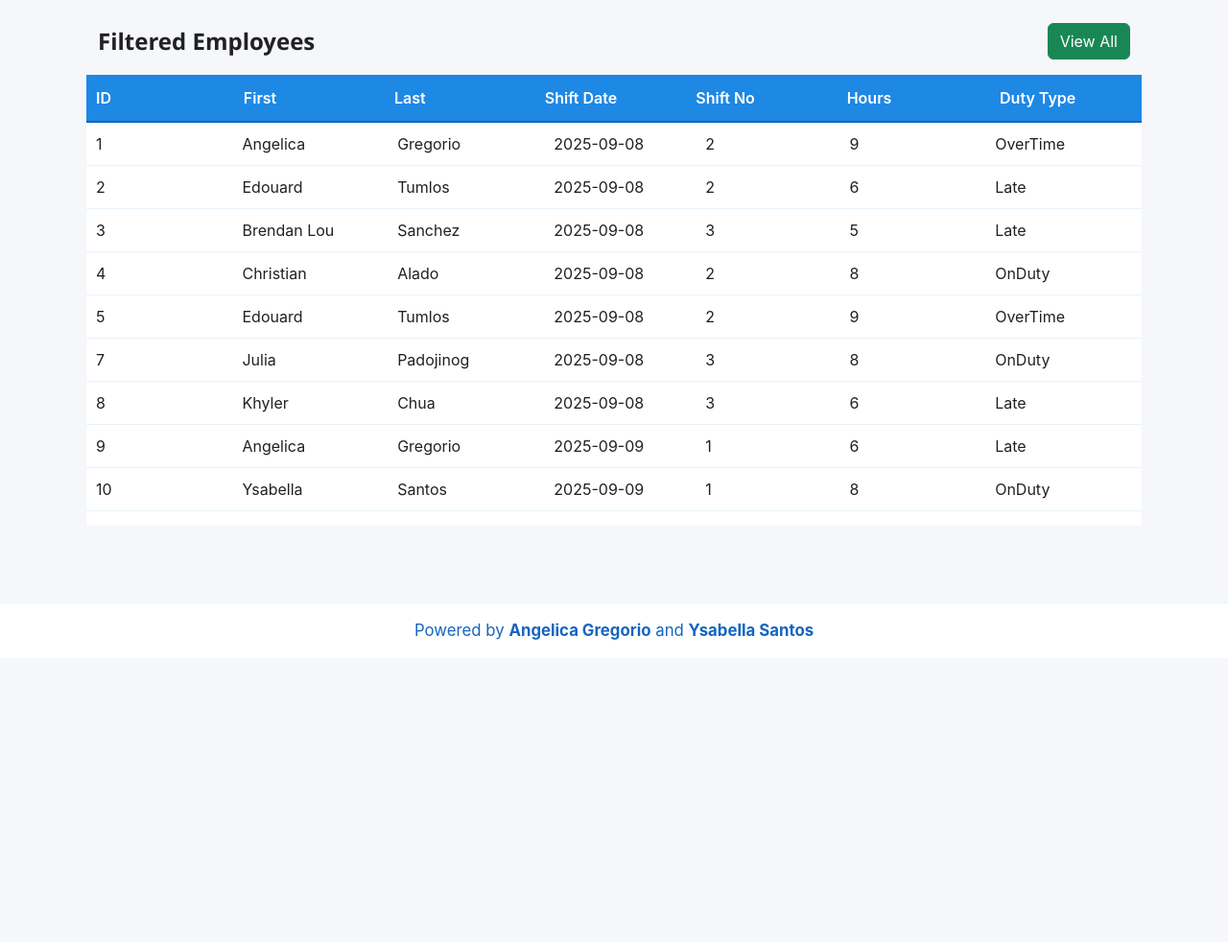
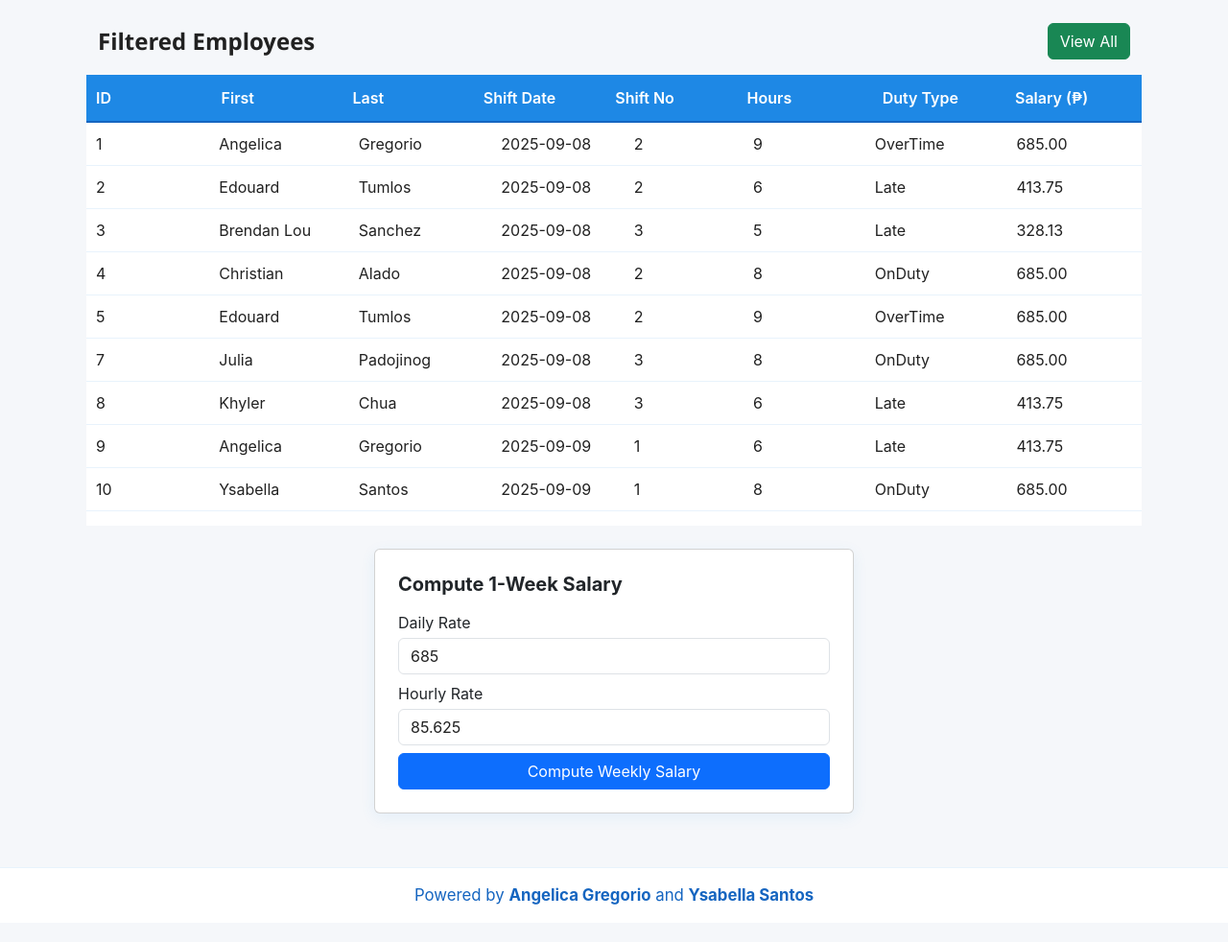
Before and after one commit to angelica-gregorio/employee-management, a PHP site: page / in a window 1280 px wide. Shown: the part 73-1055 px from the top of the page at 96% size. Run offline with PHP 8.4, Linux system fonts and the light colour scheme; data comes from the database, SQL or seed files in the repository.

Commit message:
refactor: improve code organization and add salary computation feature

```diff
--- a/index.php
+++ b/index.php
@@ -1,7 +1,7 @@
 <?php
-// ---------------------------
-// Database connection config
-// ---------------------------
+// ===========================================================
+// Database connection config & session
+// ===========================================================
 $servername = "localhost";
 $username = "root";
 $password = ""; // no password in XAMPP
@@ -9,17 +9,18 @@ $dbname = "employeedetails";
 
 session_start();
 
-// ---------------------------
+// ===========================================================
 // Connect to MySQL database
-// ---------------------------
+// ===========================================================
 $conn = new mysqli($servername, $username, $password, $dbname);
 if ($conn->connect_error) {
     die("Connection failed: " . $conn->connect_error);
 }
 
-// ---------------------------
-// Insert New Employee handler
-// ---------------------------
+// ===========================================================
+// CRUD HANDLERS
+// ===========================================================
+// Insert New Employee
 if (isset($_POST["add"])) {
   $firstName = $_POST["first_name"];
   $lastName = $_POST["last_name"];
@@ -27,29 +28,23 @@ if (isset($_POST["add"])) {
   $shiftNo = (int)$_POST['shift_no'];
   $hours = (int)$_POST['hours'];
   $dutyType = $_POST['duty_type'];
-
   // Data validation: no negative hours or shift number
   if ($hours < 0 || $shiftNo < 0) {
     $_SESSION['toast'] = "❌ Hours and Shift No must not be negative!";
     header("Location: " . $_SERVER['PHP_SELF']);
     exit;
   }
-
   $sql = "INSERT INTO employeedetails (FirstName, LastName, ShiftDate, ShiftNo, Hours, DutyType)
       VALUES ('$firstName', '$lastName', '$shiftDate', '$shiftNo', '$hours', '$dutyType')";
-
   if ($conn->query($sql)) {
     $_SESSION['toast'] = "Employee added successfully!";
   } else {
     $_SESSION['toast'] = "❌ Error adding employee!";
   }
-  header("Location: " . $_SERVER['PHP_SELF']); // refresh to show toast
+  header("Location: " . $_SERVER['PHP_SELF']);
   exit;
 }
-
-// ---------------------------
-// Update Employee handler
-// ---------------------------
+// Update Employee
 if (isset($_POST["update"])) {
   $id = $_POST["id"];
   $firstName = $_POST["first_name"];
@@ -58,14 +53,11 @@ if (isset($_POST["update"])) {
   $shiftNo = (int)$_POST['shift_no'];
   $hours = (int)$_POST['hours'];
   $dutyType = $_POST['duty_type'];
-
-  // Data validation: no negative hours or shift number
   if ($hours < 0 || $shiftNo < 0) {
     $_SESSION['toast'] = "❌ Hours and Shift No must not be negative!";
     header("Location: " . $_SERVER['PHP_SELF']);
     exit;
   }
-
   $sql = "UPDATE employeedetails
       SET FirstName='$firstName', LastName='$lastName', ShiftDate='$shiftDate',
         ShiftNo='$shiftNo', Hours='$hours', DutyType='$dutyType'
@@ -78,15 +70,11 @@ if (isset($_POST["update"])) {
   header("Location: " . $_SERVER['PHP_SELF']);
   exit;
 }
-
-// ---------------------------
-// Delete Employee handler
-// ---------------------------
+// Delete Employee
 if (isset($_POST["delete"])) {
     $id = $_POST["id"];
     $sql = "DELETE FROM employeedetails WHERE DataEntryID='$id'";
     if ($conn->query($sql)) {
-        // Check if table is now empty, then reset AUTO_INCREMENT
         $check = $conn->query("SELECT COUNT(*) as cnt FROM employeedetails");
         $row = $check ? $check->fetch_assoc() : null;
         if ($row && $row['cnt'] == 0) {
@@ -100,70 +88,53 @@ if (isset($_POST["delete"])) {
   exit;
 }
 
-
-
-// Search Query
+// ===========================================================
+// SEARCH, FILTER, EXPORT, AND VIEW LOGIC
+// ===========================================================
 $where = [];
-
 if (!empty($_POST["last_name"])) {
     $search_name = $conn->real_escape_string($_POST["last_name"]);
     $where[] = "(FirstName LIKE '%$search_name%' OR LastName LIKE '%$search_name%')";
 }
-
 if (!empty($_POST["shift_date"])) {
     $search_date = $conn->real_escape_string($_POST["shift_date"]);
     $where[] = "ShiftDate = '$search_date'";
 }
-
 if (!empty($_POST["shift_no"])) {
     $search_no = (int) $_POST["shift_no"];
     $where[] = "ShiftNo = $search_no";
 }
-
-// Base queries
 $sql_all = "SELECT * FROM employeedetails";
 $sql_filtered = $sql_all;
-
 if (!empty($where)) {
     $sql_filtered .= " WHERE " . implode(" AND ", $where);
 }
-
-$result_all = null; // default hidden
+$result_all = null;
 if (isset($_POST["view_all"])) {
     $result_all = $conn->query($sql_all);
 }
-
 $result_filtered = $conn->query($sql_filtered);
-
-// when show all button is clicked
-$show_all = false; // default is filtered employees
-
+$show_all = false;
 if (isset($_POST["view_all"])) {
     $show_all = true;
 }
-
-// Run queries conditionally
 if ($show_all) {
     $result_all = $conn->query($sql_all);
-    $result_filtered = null; // disable filtered
+    $result_filtered = null;
 } else {
     $result_filtered = $conn->query($sql_filtered);
-    $result_all = null; // disable all
+    $result_all = null;
 }
-
-// Export CSV (Filtered or All)
+// Export CSV
 if (isset($_POST["export_all"]) || isset($_POST["export_filtered"])) {
     $export_sql = isset($_POST["export_filtered"]) ? $sql_filtered : $sql_all;
     $exportResult = $conn->query($export_sql);
-
     if ($exportResult->num_rows > 0) {
         $filename = isset($_POST["export_filtered"]) ? "employees_filtered.csv" : "employees_all.csv";
         header('Content-Type: text/csv');
         header("Content-Disposition: attachment;filename=$filename");
-
         $output = fopen("php://output", "w");
         fputcsv($output, ["DataEntryID", "FirstName", "LastName", "ShiftDate", "ShiftNo", "Hours", "DutyType"]);
-
         while ($row = $exportResult->fetch_assoc()) {
             fputcsv($output, $row);
         }
@@ -173,18 +144,15 @@ if (isset($_POST["export_all"]) || isset($_POST["export_filtered"])) {
         echo "<script>alert('No data to export');</script>";
     }
 }
-
 if (isset($_POST['clear_filter'])) {
     unset($_POST['last_name'], $_POST['shift_date'], $_POST['shift_no']);
     $show_all = true;
-    // Force reload with no filters
     header("Location: " . $_SERVER['PHP_SELF']);
     exit;
 }
 ?>
 <!DOCTYPE html>
 <html>
-
 <head>
     <title>Employee Management</title>
     <!-- Bootstrap 5 -->
@@ -194,9 +162,7 @@ if (isset($_POST['clear_filter'])) {
     <link href="https://fonts.googleapis.com/css?family=Poppins:400,500,700&display=swap" rel="stylesheet">
     <!-- Custom styles moved to style.css -->
 </head>
-
 <body>
-
     <!-- SPLASH SCREEN -->
     <!--
       Splash screen shown on page load. Includes:
@@ -206,15 +172,11 @@ if (isset($_POST['clear_filter'])) {
       The splash screen is hidden via JavaScript after the page loads.
     -->
     <div id="splash-screen" class="d-flex justify-content-center align-items-center flex-column">
-          <!-- Bootstrap spinner for loading effect -->
         <div class="spinner-border text-light mb-3" role="status" style="width: 3rem; height: 3rem;"></div>
-        <!-- Company logo for branding -->
         <img src="office-building.png" alt="Company Logo" style="height:56px;width:auto;margin-bottom:18px;filter: brightness(0) invert(1);">
-        <!-- System title -->
         <h2 class="text-light fw-bold">Employee Management System</h2>
     </div>
-
-    <!-- Navbar -->
+    <!-- NAVBAR -->
     <nav class="navbar navbar-expand-lg navbar-dark" style="background-color: var(--primary); padding: 15px 30px;">
         <div class="container-fluid d-flex justify-content-between align-items-center">
             <span class="navbar-brand mb-0 h1 fw-bold" style="color: var(--text-light);">
@@ -245,13 +207,10 @@ if (isset($_POST['clear_filter'])) {
             </div>
         </div>
     </nav>
-
     <div class="d-flex">
-        <!-- Sidebar -->
-        <!-- Google Material Icons CDN -->
+        <!-- Sidebar (if any) -->
         <link href="https://fonts.googleapis.com/icon?family=Material+Icons" rel="stylesheet">
-
-        <!-- Main Content: Only Employees Table -->
+        <!-- MAIN CONTENT -->
         <div id="content" class="flex-grow-1 p-4">
             <div id="all">
                 <?php if (!empty($_POST['last_name']) || !empty($_POST['shift_date']) || !empty($_POST['shift_no'])): ?>
@@ -306,13 +265,24 @@ if (isset($_POST['clear_filter'])) {
                             <th>Shift No</th>
                             <th>Hours</th>
                             <th>Duty Type</th>
+                            <th>Salary (₱)</th>
                         </tr>
                     </thead>
                     <tbody>
                         <?php
                         $data = $show_all ? $result_all : $result_filtered;
+                        $daily_rate = 685;
+                        $hourly_rate = 685/8;
+                        $late_deduction = 100;
                         if ($data && $data->num_rows > 0) {
                             while ($row = $data->fetch_assoc()) {
+                                $hours = floatval($row['Hours']);
+                                $dutyType = strtolower($row['DutyType']);
+                                $salary = $hours >= 8 ? $daily_rate : $hourly_rate * $hours;
+                                if ($dutyType === 'late') {
+                                    $salary -= $late_deduction;
+                                }
+                                if ($salary < 0) $salary = 0;
                                 echo "<tr>
                     <td>{$row['DataEntryID']}</td>
                     <td>{$row['FirstName']}</td>
@@ -321,18 +291,86 @@ if (isset($_POST['clear_filter'])) {
                     <td>{$row['ShiftNo']}</td>
                     <td>{$row['Hours']}</td>
                     <td>{$row['DutyType']}</td>
+                    <td>" . number_format($salary, 2) . "</td>
                 </tr>";
                             }
                         } else {
-                            echo "<tr><td colspan='7' class='text-center text-muted'>No records found</td></tr>";
+                            echo "<tr><td colspan='8' class='text-center text-muted'>No records found</td></tr>";
                         }
                         ?>
                     </tbody>
                 </table>
+                <!-- Salary Computation Platform (Weekly) -->
+                <div class="card mt-4 p-4" style="max-width: 500px; margin: 0 auto; box-shadow: var(--shadow);">
+                  <h5 class="fw-bold mb-3">Compute 1-Week Salary</h5>
+                  <form method="post" class="row g-2 align-items-end">
+                    <div class="col-12">
+                      <label class="form-label mb-1">Daily Rate</label>
+                      <input type="number" name="salary_daily_rate" class="form-control" value="685" readonly>
+                    </div>
+                    <div class="col-12">
+                      <label class="form-label mb-1">Hourly Rate</label>
+                      <input type="number" name="salary_hourly_rate" class="form-control" value="85.625" readonly>
+                    </div>
+                    <div class="col-12">
+                      <button type="submit" name="compute_weekly_salary" class="btn btn-primary w-100">Compute Weekly Salary</button>
+                    </div>
+                  </form>
+                  <?php
+                  if (isset($_POST['compute_weekly_salary'])) {
+                    $daily_rate = 685;
+                    $hourly_rate = 685/8;
+                    $late_deduction = 100;
+                    $data = $show_all ? $result_all : $result_filtered;
+                    $total_salary = 0;
+                    $total_days = 0;
+                    $total_late = 0;
+                    $total_hours = 0;
+                    $salary_sql = $show_all ? $sql_all : $sql_filtered;
+                    $salary_result = $conn->query($salary_sql);
+                    $days = [];
+                    while ($row = $salary_result->fetch_assoc()) {
+                      $date = $row['ShiftDate'];
+                      if (!isset($days[$date])) {
+                        $days[$date] = [
+                          'hours' => 0,
+                          'late' => false
+                        ];
+                        $total_days++;
+                      }
+                      $days[$date]['hours'] += floatval($row['Hours']);
+                      if (strtolower($row['DutyType']) === 'late') {
+                        $days[$date]['late'] = true;
+                        $total_late++;
+                      }
+                      $total_hours += floatval($row['Hours']);
+                    }
+                    // Compute salary for each day
+                    foreach ($days as $date => $info) {
+                      $day_salary = $daily_rate;
+                      if ($info['hours'] < 8) {
+                        $day_salary = $hourly_rate * $info['hours'];
+                      }
+                      if ($info['late']) {
+                        $day_salary -= $late_deduction;
+                      }
+                      $total_salary += $day_salary;
+                    }
+                    echo '<div class="alert alert-info mt-3 mb-0">';
+                    echo '<strong>Total Days:</strong> ' . $total_days . '<br>';
+                    echo '<strong>Total Hours:</strong> ' . $total_hours . '<br>';
+                    echo '<strong>Late Days:</strong> ' . $total_late . ' (₱' . ($late_deduction * $total_late) . ' deduction)<br>';
+                    echo '<strong>Daily Rate:</strong> ₱' . number_format($daily_rate, 2) . '<br>';
+                    echo '<strong>Hourly Rate:</strong> ₱' . number_format($hourly_rate, 2) . '<br>';
+                    echo '<strong>Total Salary for 1 Week:</strong> <span style="font-size:1.2em;">₱' . number_format($total_salary, 2) . '</span>';
+                    echo '</div>';
+                  }
+                  ?>
                 </div>
             </div>
         </div>
-
+    </div>
+    <!-- MODALS -->
     <!-- Add Modal -->
     <div class="modal fade custom-modal" id="addModal" tabindex="-1" aria-labelledby="addModalLabel" aria-hidden="true">
       <div class="modal-dialog modal-dialog-centered" style="max-width: 370px;">
@@ -362,7 +400,6 @@ if (isset($_POST['clear_filter'])) {
         </div>
       </div>
     </div>
-
     <!-- Update Modal -->
     <div class="modal fade custom-modal" id="updateModal" tabindex="-1" aria-labelledby="updateModalLabel" aria-hidden="true">
       <div class="modal-dialog modal-dialog-centered" style="max-width: 370px;">
@@ -390,7 +427,6 @@ if (isset($_POST['clear_filter'])) {
         </div>
       </div>
     </div>
-
     <!-- Delete Modal -->
     <div class="modal fade custom-modal" id="deleteModal" tabindex="-1" aria-labelledby="deleteModalLabel" aria-hidden="true">
       <div class="modal-dialog modal-dialog-centered" style="max-width: 370px;">
@@ -408,7 +444,6 @@ if (isset($_POST['clear_filter'])) {
         </div>
       </div>
     </div>
-
     <!-- Search Modal -->
     <div class="modal fade custom-modal" id="searchModal" tabindex="-1" aria-labelledby="searchModalLabel" aria-hidden="true">
       <div class="modal-dialog modal-dialog-centered" style="max-width: 370px;">
@@ -439,7 +474,6 @@ if (isset($_POST['clear_filter'])) {
         </div>
       </div>
     </div>
-
     <!-- Toast -->
     <div class="toast-container position-fixed bottom-0 end-0 p-3">
         <?php if (isset($_SESSION['toast'])): ?>
@@ -452,13 +486,10 @@ if (isset($_POST['clear_filter'])) {
             <?php unset($_SESSION['toast']); ?>
         <?php endif; ?>
     </div>
-
     <script src="https://cdn.jsdelivr.net/npm/bootstrap@5.3.2/dist/js/bootstrap.bundle.min.js"></script>
     <script src="script.js"></script>
-
     <footer class="text-center py-3" style="background: var(--surface); color: var(--primary-dark); font-size: 1.05rem; border-top: 1px solid var(--primary-light); margin-top: 32px;">
       Powered by <strong>Angelica Gregorio</strong> and <strong>Ysabella Santos</strong>
     </footer>
 </body>
-
 </html>
```
Lines whose indentation alone changed are shown as unchanged.
